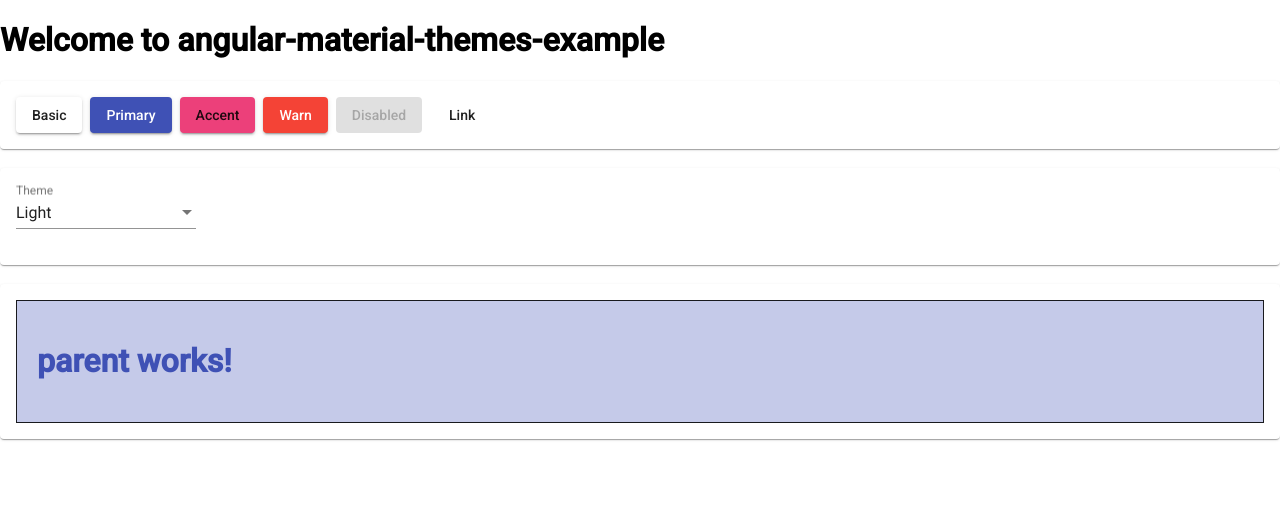
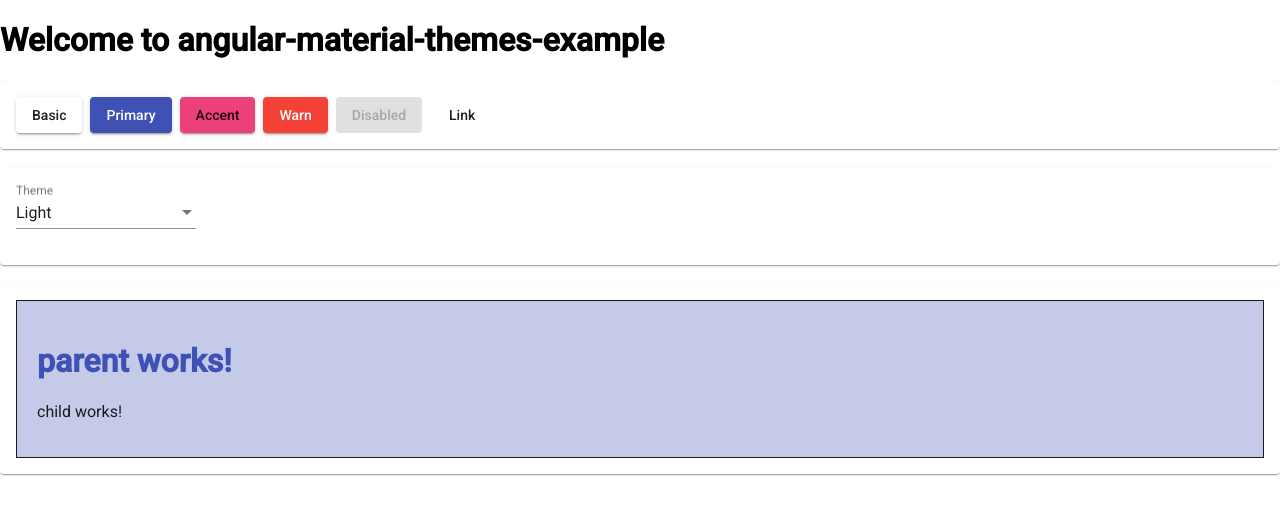
Before and after one commit to rubensa/angular-material-themes-example, an Angular app: page / in a window 1280 px wide. Shown: the top 514 px of the page. Built offline with nearby package versions, Linux system fonts and the light colour scheme.

Commit message:
Add ChildComponent to ParentComponent template

```diff
--- a/src/app/example/parent/parent.component.html
+++ b/src/app/example/parent/parent.component.html
@@ -1,3 +1,4 @@
 <div>
   <h1>parent works!</h1>
+  <amte-child></amte-child>
 </div>
```
